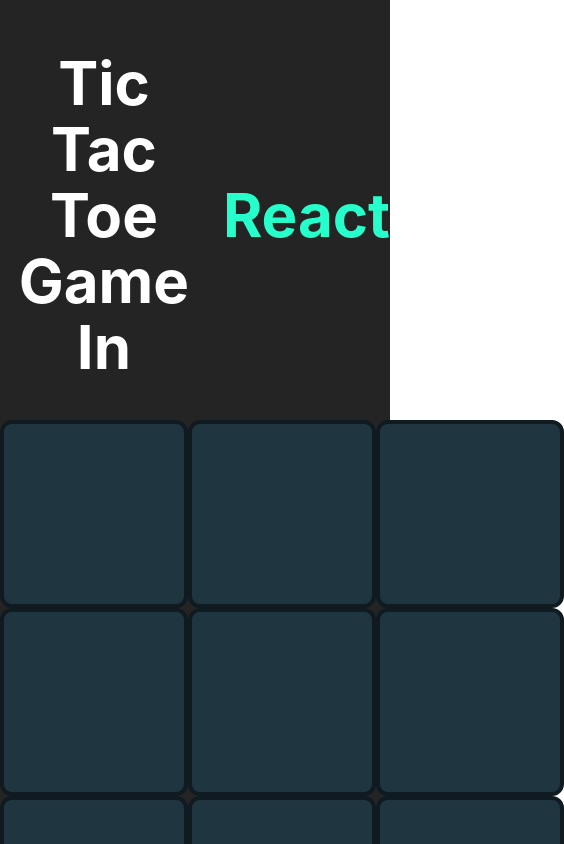
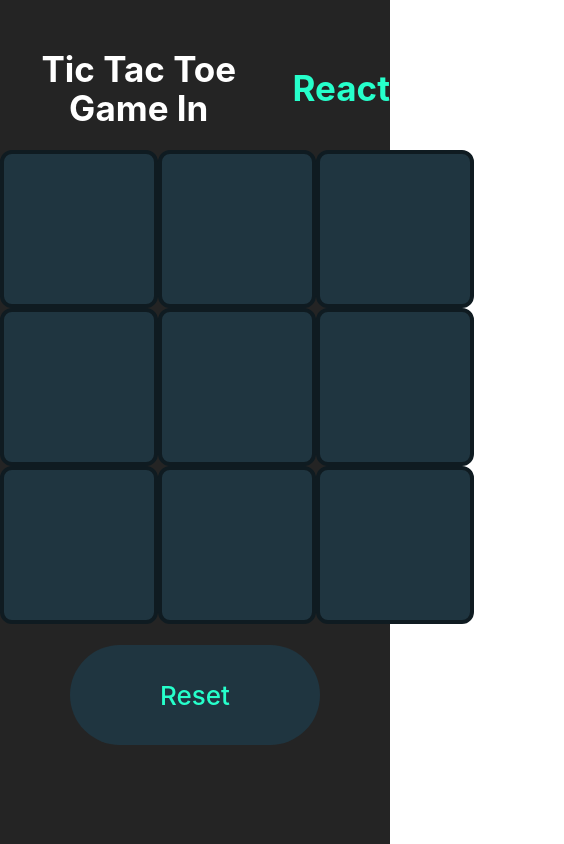
Before and after one commit to MG10327/TicTacToe, a React (Vite) app: page / in a window 390 px wide. Shown: the top 844 px of the page, 564 px wide, since content can reach past the window. Built offline with nearby package versions, Linux system fonts and the light colour scheme.

Commit message:
basic responsiveness for medium and small

```diff
--- a/src/components/tictactoe/tictactoe.scss
+++ b/src/components/tictactoe/tictactoe.scss
@@ -60,3 +60,23 @@
     padding: 20px 20px;
     height: 50px;
 }
+
+@media (max-width: 850px) {
+    .boxes {
+        height: 150px;
+        width: 150px;
+
+        img {
+            padding: 0;
+        }
+    }
+
+    .board {
+        width: 475px;
+        height: 470px;
+    }
+
+    .title {
+        font-size: 35px;
+    }
+}
```
